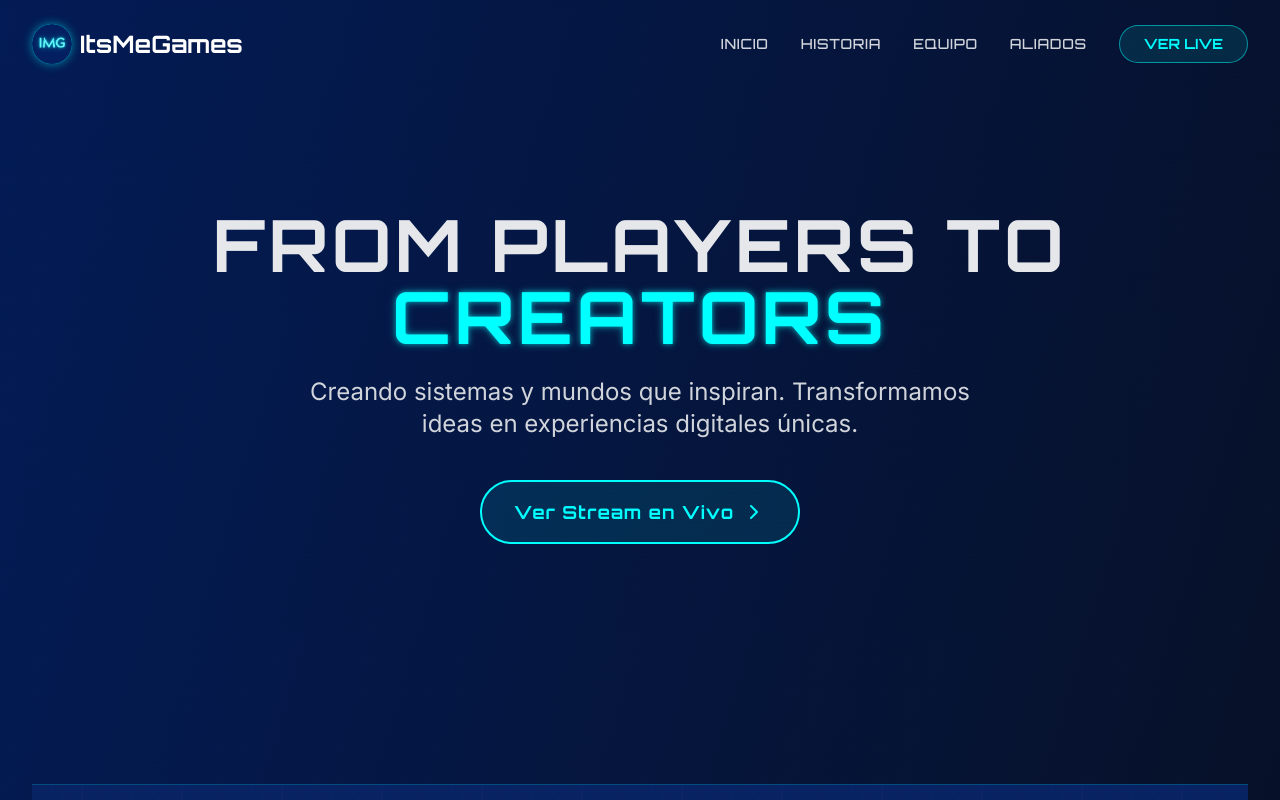
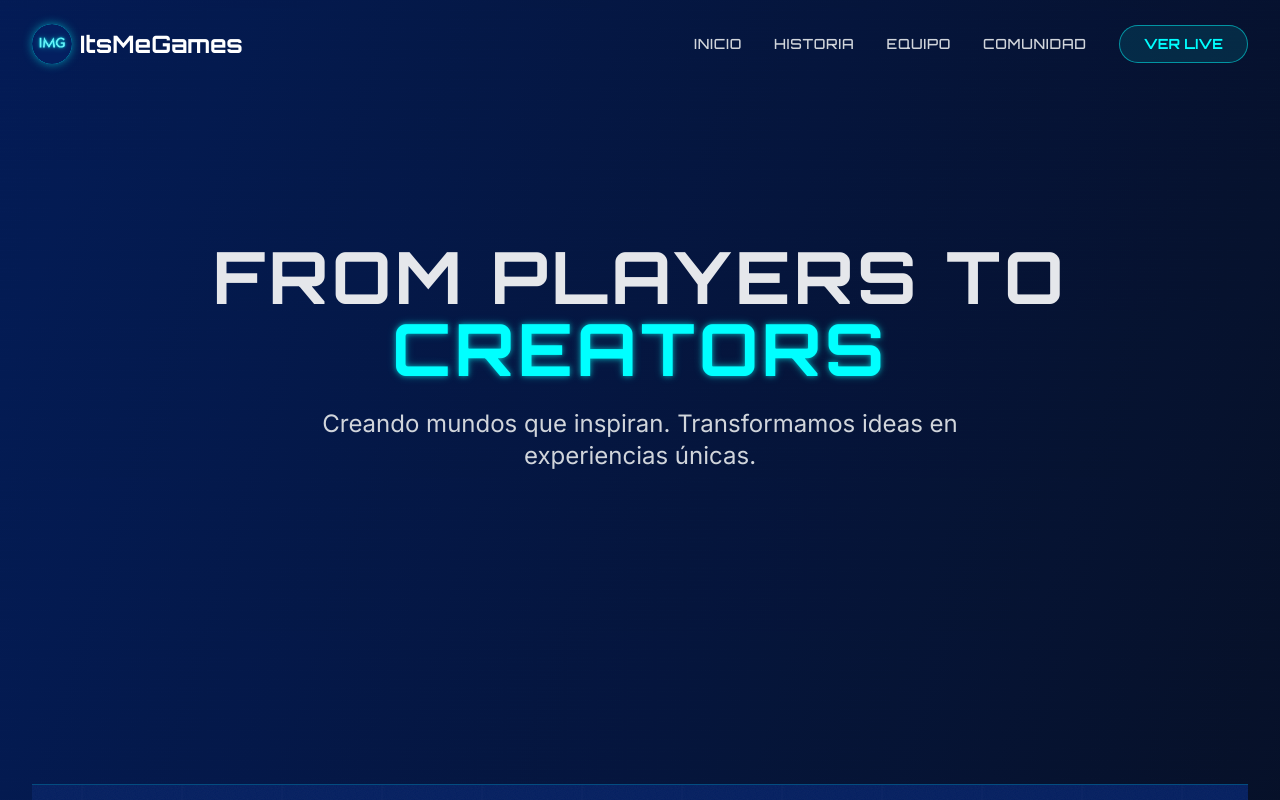
Before and after one commit to azultalavera/itsmegames-web, a React (Vite) app: page / in a window 1280 px wide. Shown: the top 800 px of the page. Built offline with nearby package versions, Linux system fonts and the light colour scheme.

Commit message:
cambios en el reveal y en datos

```diff
--- a/src/components/About.jsx
+++ b/src/components/About.jsx
@@ -17,7 +17,7 @@ const milestones = [
   {
     year: '2026+',
     title: 'Evolución a Estudio',
-    description: 'Descubrimos que nuestra verdadera pasión es crear. Nacimos como empresa de desarrollo de videojuegos y sistemas.',
+    description: 'Descubrimos que nuestra verdadera pasión es crear. Nacimos como empresa de desarrollo de videojuegos, listos para dejar nuestra marca en la industria.',
     icon: Rocket,
   },
 ];
--- a/src/components/Hero.jsx
+++ b/src/components/Hero.jsx
@@ -1,5 +1,4 @@
 import { motion } from 'framer-motion';
-import { ChevronRight } from 'lucide-react';
 
 const Hero = () => {
   return (
@@ -20,19 +19,11 @@ const Hero = () => {
           transition={{ delay: 0.4, duration: 0.8 }}
           className="text-xl md:text-2xl text-gray-300 mb-10 max-w-2xl mx-auto"
         >
-          Creando sistemas y mundos que inspiran. Transformamos ideas en experiencias digitales únicas.
+          Creando mundos que inspiran. Transformamos ideas en experiencias únicas.
         </motion.p>
 
-        <motion.div
-          initial={{ opacity: 0, scale: 0.9 }}
-          animate={{ opacity: 1, scale: 1 }}
-          transition={{ delay: 0.8, duration: 0.5 }}
-        >
-          <a href="#stream" className="inline-flex items-center px-8 py-4 bg-neon/10 text-neon border-2 border-neon rounded-full font-Orbitron font-bold text-lg tracking-wider hover:bg-neon/20 hover:shadow-[0_0_20px_rgba(0,255,255,0.4)] transition-all duration-300 group">
-            Ver Stream en Vivo
-            <ChevronRight className="ml-2 w-6 h-6 group-hover:translate-x-1 transition-transform" />
-          </a>
-        </motion.div>
+        {/* Botón eliminado */}
+
       </motion.div>
 
       {/* Imagen de fondo sutil opcional */}
--- a/src/components/Layer8Reveal.jsx
+++ b/src/components/Layer8Reveal.jsx
@@ -6,19 +6,19 @@ const clues = [
   {
     id: 1,
     label: "GÉNERO",
-    secret: "Action Roguelite",
+    secret: "Twin-Stick RogueLite", // CAMBIO
     fake: "CORRUPTED SECTOR",
   },
   {
     id: 2,
     label: "OBJETIVO",
-    secret: "Proteger al Capitán",
+    secret: "Purgar el sistema", // CAMBIO
     fake: "PROTOCOL 00-KILL",
   },
   {
     id: 3,
     label: "ENEMIGO",
-    secret: "UNKNOWN",
+    secret: "UNKNOWN", // SIN CAMBIO
     fake: "UNKNOWN ENTITY",
   },
 ];
@@ -68,7 +68,6 @@ const Layer8Reveal = () => {
   const [isTextHovered, setIsTextHovered] = useState(false);
 
   return (
-    // CAMBIO AQUÍ: Reemplacé 'bg-black' por 'bg-darkbg'
     <section className="relative w-full py-32 overflow-hidden bg-darkbg border-y border-neon/20">
 
       {/* --- FONDO ANIMADO --- */}
--- a/src/components/Navbar.jsx
+++ b/src/components/Navbar.jsx
@@ -6,7 +6,7 @@ const navLinks = [
   { name: 'Inicio', href: '#home' },
   { name: 'Historia', href: '#story' },
   { name: 'Equipo', href: '#team' },
-  { name: 'Aliados', href: '#sponsors' },
+  { name: 'Comunidad', href: '#sponsors' },
 ];
 
 const Navbar = () => {
--- a/src/components/Sponsors.jsx
+++ b/src/components/Sponsors.jsx
@@ -108,8 +108,8 @@ const Sponsors = () => {
         viewport={{ once: true }}
         className="text-center mb-12"
       >
-        <h2 className="text-4xl md:text-5xl font-bold mb-4 text-glow">ALIADOS</h2>
-        <p className="text-xl text-gray-400 max-w-2xl mx-auto">Marcas y amigos que potencian nuestro desarrollo.</p>
+        <h2 className="text-4xl md:text-5xl font-bold mb-4 text-glow">COMUNIDAD</h2>
+        <p className="text-xl text-gray-400 max-w-2xl mx-auto">Amigos que potencian nuestro desarrollo.</p>
       </motion.div>
 
       {/* Grid idéntica a Team */}
```
